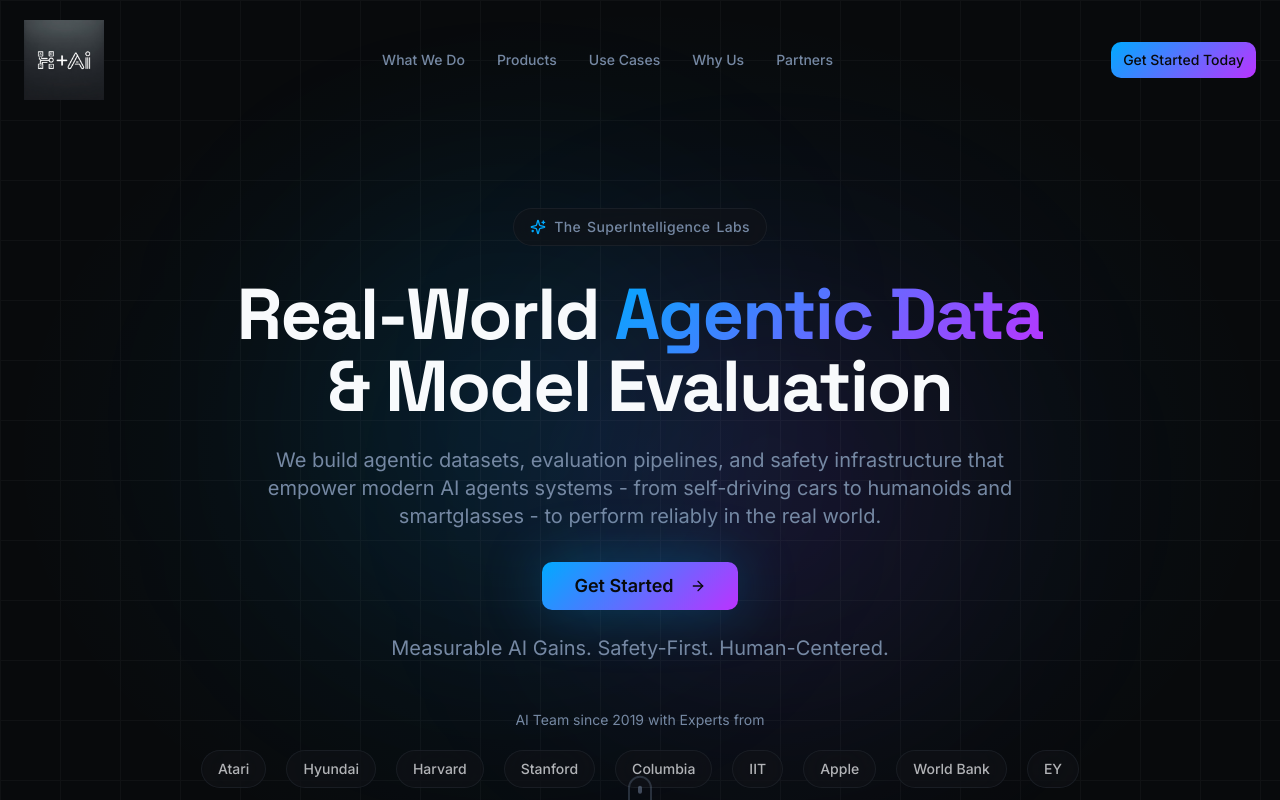
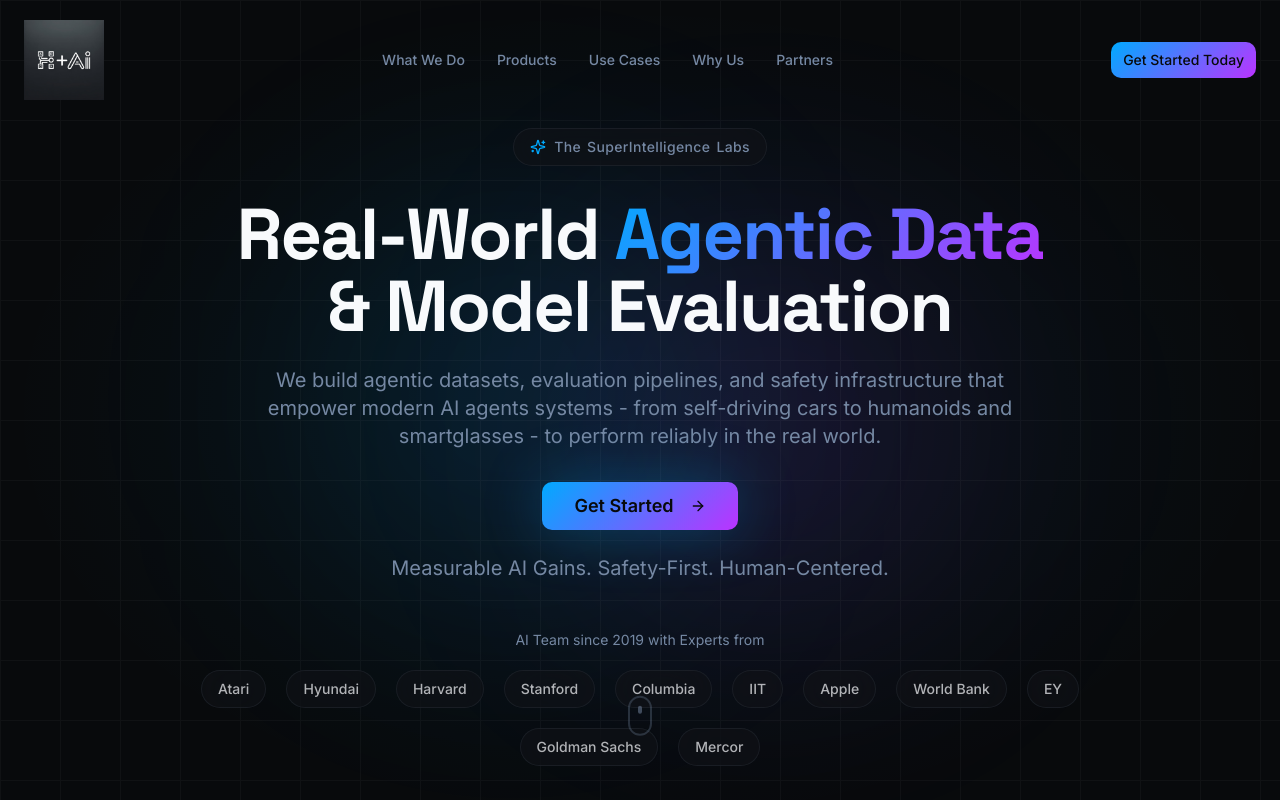
Before and after one commit to aradhya2106/Landing-pages, a React (Vite) app: page / in a window 1280 px wide. Shown: the top 800 px of the page. Built offline with nearby package versions, Linux system fonts and the light colour scheme; the HTML template or start-up script is replaced by a standard one.

Commit message:
Updated latest

```diff
--- a/src/components/landing/DatasetSection.tsx
+++ b/src/components/landing/DatasetSection.tsx
@@ -10,7 +10,7 @@
 
 const DatasetSection = () => {
   return (
-    <section className="pt-16 pb-12 md:py-32 relative overflow-hidden">
+    <section className="pt-12 pb-10 md:pt-20 md:pb-16 relative overflow-hidden">
       {/* Background */}
       <div className="absolute top-0 left-0 w-full h-px bg-gradient-to-r from-transparent via-border to-transparent" />
       <div className="absolute -bottom-40 right-0 w-80 h-80 bg-secondary/5 rounded-full blur-[100px]" />
--- a/src/components/landing/Hero.tsx
+++ b/src/components/landing/Hero.tsx
@@ -18,7 +18,7 @@
 
 const Hero = () => {
   return (
-    <section className="relative min-h-screen flex flex-col justify-center overflow-hidden pt-24 pb-10 md:pt-40 md:pb-16">
+    <section className="relative min-h-screen flex flex-col justify-center overflow-hidden pt-20 pb-10 md:pt-28 md:pb-16">
       {/* Background Effects */}
       <div className="absolute inset-0 bg-gradient-glow opacity-50" />
       <div className="absolute top-1/4 left-1/4 w-96 h-96 bg-primary/10 rounded-full blur-[120px]" />
@@ -46,7 +46,7 @@
             initial={{ opacity: 0, scale: 0.9 }}
             animate={{ opacity: 1, scale: 1 }}
             transition={{ delay: 0.2, duration: 0.5 }}
-            className="inline-flex items-center gap-2 px-4 py-2 rounded-full glass mb-6 md:mb-8 mt-6 md:mt-12"
+            className="inline-flex items-center gap-2 px-4 py-2 rounded-full glass mb-6 md:mb-8 mt-2 md:mt-4"
           >
             <Sparkles className="w-4 h-4 text-primary" />
             <span className="text-sm font-medium text-muted-foreground tracking-wide">
--- a/src/components/landing/Partners.tsx
+++ b/src/components/landing/Partners.tsx
@@ -11,7 +11,7 @@
 
 const Partners = () => {
   return (
-    <section id="partners" className="pt-16 pb-12 md:py-32 relative">
+    <section id="partners" className="pt-12 pb-10 md:pt-20 md:pb-16 relative">
       {/* Top Border */}
       <div className="absolute top-0 left-0 w-full h-px bg-gradient-to-r from-transparent via-border to-transparent" />
 
--- a/src/components/landing/ResearchSection.tsx
+++ b/src/components/landing/ResearchSection.tsx
@@ -46,7 +46,7 @@
 
 const ResearchSection = () => {
   return (
-    <section id="research" className="pt-16 pb-12 md:py-32 relative overflow-hidden">
+    <section id="research" className="pt-12 pb-10 md:pt-20 md:pb-16 relative overflow-hidden">
       {/* Background */}
       <div className="absolute top-0 left-0 w-full h-px bg-gradient-to-r from-transparent via-border to-transparent" />
       <div className="absolute -top-40 right-0 w-80 h-80 bg-accent/5 rounded-full blur-[100px]" />
--- a/src/components/landing/USPSection.tsx
+++ b/src/components/landing/USPSection.tsx
@@ -49,7 +49,7 @@
 
 const USPSection = () => {
   return (
-    <section className="pt-16 pb-12 md:py-32 relative">
+    <section className="pt-12 pb-10 md:pt-20 md:pb-16 relative">
       {/* Background */}
       <div className="absolute inset-0 bg-gradient-to-b from-transparent via-muted/20 to-transparent" />
       <div className="absolute -bottom-40 left-1/4 w-80 h-80 bg-primary/5 rounded-full blur-[100px]" />
```
